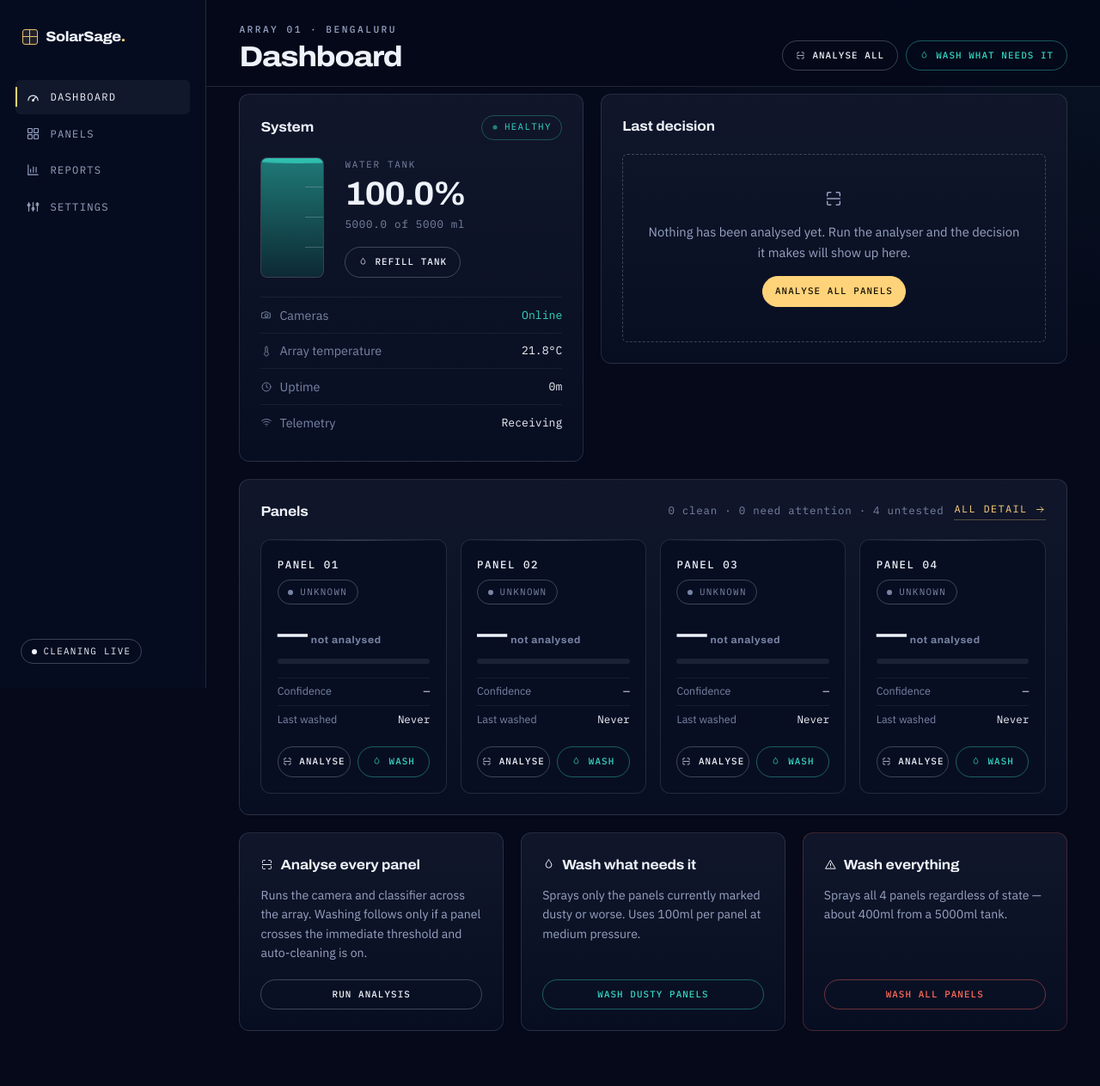
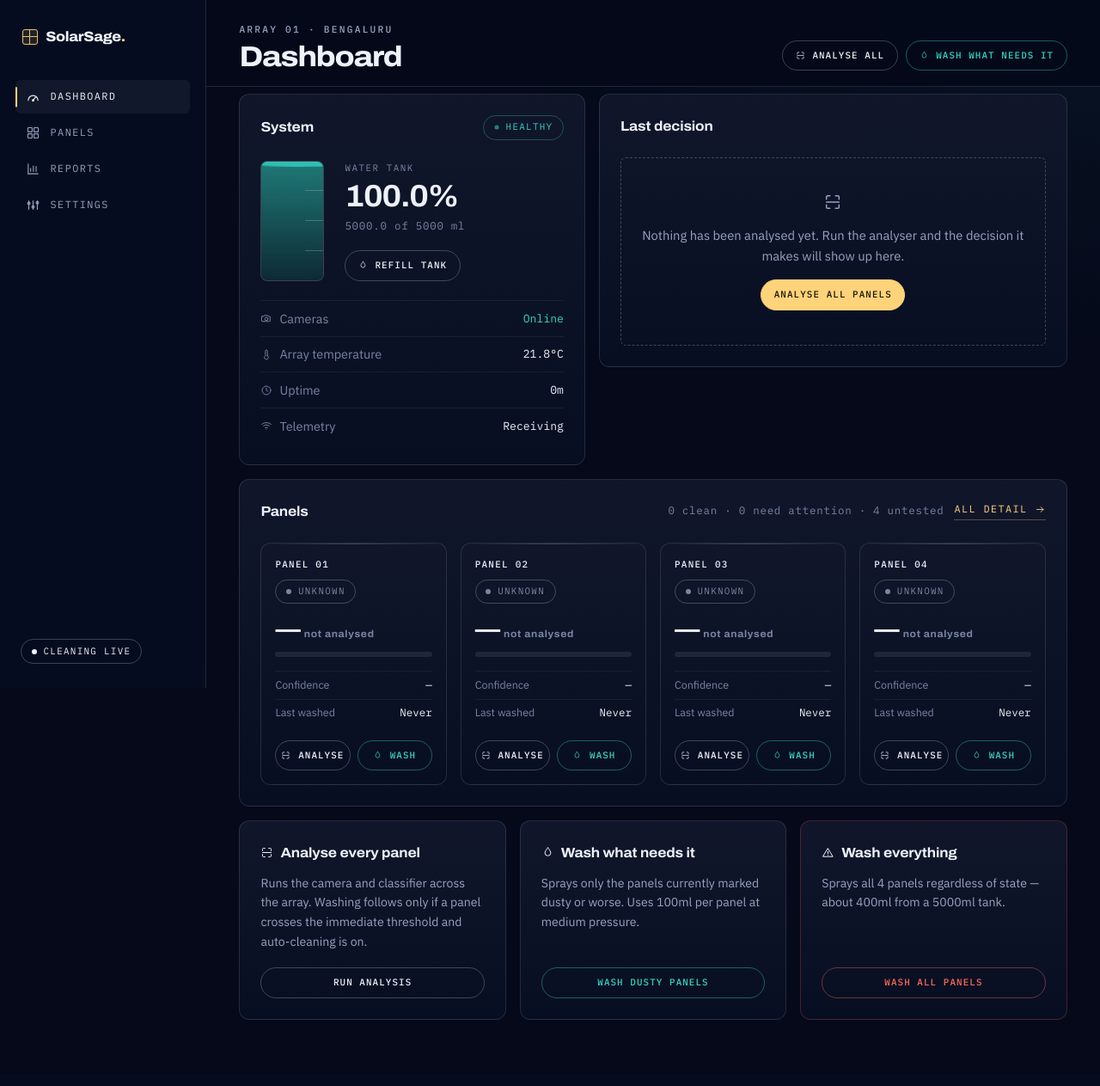
Before and after one commit to DEEPESH-845/SolarSage.Ai, a Flask app: page /dashboard in a window 1280 px wide. Shown: the whole page at 86% size. After the commit the page ends 1186 px from the top, so only its background shows below. Run offline with Flask 3, Linux system fonts and the light colour scheme.

Commit message:
feat: implement synthetic panel fixture generation and update dashboard UI styles

```diff
--- a/Frontend/static/css/console.css
+++ b/Frontend/static/css/console.css
@@ -47,8 +47,8 @@
   padding: 0.62rem 0.75rem;
   border-radius: var(--radius-sm);
   font-family: var(--font-mono);
-  font-size: 0.76rem;
-  letter-spacing: 0.1em;
+  font-size: 0.74rem;
+  letter-spacing: var(--control-track);
   text-transform: uppercase;
   color: var(--ink-dim);
   transition: color 0.25s var(--ease-out), background-color 0.25s var(--ease-out);
@@ -120,7 +120,7 @@ h1.topbar__title { font-size: clamp(1.6rem, 2.6vw, 2.2rem); margin-top: 0.45rem;
 .console-page {
   padding: 0.5rem clamp(1.25rem, 3vw, 2.5rem) 4rem;
   display: grid;
-  gap: 1.25rem;
+  gap: var(--space-4);
 }
 
 /* Grid and flex children default to min-width:auto, which lets a wide table push
@@ -240,7 +240,7 @@ h1.topbar__title { font-size: clamp(1.6rem, 2.6vw, 2.2rem); margin-top: 0.45rem;
 }
 
 .tankrow__facts { display: flex; flex-direction: column; gap: 0.4rem; align-items: flex-start; }
-.tankrow__value { font-size: 2.4rem; }
+
 .tankrow__facts .btn { margin-top: auto; }
 
 .decision__action {
@@ -293,14 +293,9 @@ h1.topbar__title { font-size: clamp(1.6rem, 2.6vw, 2.2rem); margin-top: 0.45rem;
 
 /* ------------------------------------------------------------ panel cards */
 
-.panelgrid { --grid-gap: 1rem; }
+
 
 .panelcard {
-  position: relative;
-  padding: 1.15rem;
-  border: 1px solid var(--line);
-  border-radius: var(--radius);
-  background: var(--wafer-800);
   overflow: hidden;
   transition: border-color 0.3s var(--ease-out);
 }
@@ -315,12 +310,20 @@ h1.topbar__title { font-size: clamp(1.6rem, 2.6vw, 2.2rem); margin-top: 0.45rem;
 
 .panelcard:hover { border-color: var(--line-strong); }
 
-.panelcard__id { font-size: 0.78rem; letter-spacing: 0.12em; text-transform: uppercase; white-space: nowrap; }
-.panelcard > header { flex-wrap: wrap; row-gap: 0.5rem; }
-.panelcard__dust { font-size: 2.1rem; margin: 1.1rem 0 0.7rem; }
+.panelcard__id { font-size: var(--micro-size); letter-spacing: var(--control-track); text-transform: uppercase; white-space: nowrap; }
+
+/* Stacked, not side by side: a wider status pill used to wrap on some cards and
+   not others, so the dust figures in one row no longer lined up. */
+.panelcard > header {
+  display: flex;
+  flex-direction: column;
+  align-items: flex-start;
+  gap: var(--space-2);
+}
+.panelcard__dust { margin: var(--space-4) 0 var(--space-3); }
 .panelcard__unit { font-size: 0.72rem; color: var(--ink-faint); margin-left: 0.3rem; letter-spacing: 0.06em; }
 .panelcard__dust { display: flex; align-items: baseline; }
-.panelcard__meter { margin-bottom: 1rem; }
+.panelcard__meter { margin-bottom: var(--space-4); }
 
 .panelcard__meta { font-size: 0.78rem; }
 
--- a/Frontend/static/css/core.css
+++ b/Frontend/static/css/core.css
@@ -66,6 +66,30 @@
   --radius-sm: 6px;
   --radius: 12px;
   --radius-lg: 20px;
+
+  /* Spacing: a 4px scale. Every gap, pad and margin comes from here, so rhythm
+     is a choice between eight values rather than a fresh decimal each time. */
+  --space-1: 0.25rem;
+  --space-2: 0.5rem;
+  --space-3: 0.75rem;
+  --space-4: 1rem;
+  --space-5: 1.5rem;
+  --space-6: 2rem;
+  --space-7: 3rem;
+  --space-8: 4rem;
+
+  /* Metrics: four sizes for a number, chosen by how much of the page it owns. */
+  --metric-xl: clamp(2.2rem, 5vw, 3.4rem);
+  --metric-lg: 2.25rem;
+  --metric-md: 1.75rem;
+  --metric-sm: 1.4rem;
+
+  /* Micro-type: one treatment for data labels, one for section eyebrows, one
+     for controls. Every uppercase-mono run picks one of these three. */
+  --micro-size: 0.68rem;
+  --micro-track: 0.14em;
+  --eyebrow-track: 0.2em;
+  --control-track: 0.12em;
 
   --shell: min(1240px, 92vw);
   --gutter: clamp(1.25rem, 4vw, 3rem);
@@ -136,12 +160,12 @@ h3.display { font-size: clamp(1.35rem, 2.4vw, 1.9rem); line-height: 1.05; }
   font-family: var(--font-mono);
   font-size: 0.7rem;
   font-weight: 500;
-  letter-spacing: 0.22em;
+  letter-spacing: var(--eyebrow-track);
   text-transform: uppercase;
   color: var(--ink-dim);
   display: flex;
   align-items: center;
-  gap: 0.7rem;
+  gap: var(--space-3);
 }
 
 .eyebrow::before {
@@ -170,8 +194,8 @@ h3.display { font-size: clamp(1.35rem, 2.4vw, 1.9rem); line-height: 1.05; }
 
 .label {
   font-family: var(--font-mono);
-  font-size: 0.68rem;
-  letter-spacing: 0.16em;
+  font-size: var(--micro-size);
+  letter-spacing: var(--micro-track);
   text-transform: uppercase;
   color: var(--ink-faint);
 }
@@ -183,7 +207,14 @@ h3.display { font-size: clamp(1.35rem, 2.4vw, 1.9rem); line-height: 1.05; }
   letter-spacing: -0.03em;
   font-variant-numeric: tabular-nums;
   line-height: 1;
+  font-size: var(--metric, var(--metric-md));
 }
+
+/* Pick the weight a number carries on the page, not a one-off size. */
+.numeral--xl { --metric: var(--metric-xl); }
+.numeral--lg { --metric: var(--metric-lg); }
+.numeral--md { --metric: var(--metric-md); }
+.numeral--sm { --metric: var(--metric-sm); }
 
 .text-sun { color: var(--sun); }
 .text-dust { color: var(--dust); }
@@ -203,7 +234,7 @@ h3.display { font-size: clamp(1.35rem, 2.4vw, 1.9rem); line-height: 1.05; }
 
 .stack > * + * { margin-top: var(--stack-gap, 1rem); }
 
-.grid { display: grid; gap: var(--grid-gap, 1.25rem); }
+.grid { display: grid; gap: var(--grid-gap, var(--space-4)); }
 .grid--2 { grid-template-columns: repeat(2, minmax(0, 1fr)); }
 .grid--3 { grid-template-columns: repeat(3, minmax(0, 1fr)); }
 .grid--4 { grid-template-columns: repeat(4, minmax(0, 1fr)); }
@@ -247,16 +278,25 @@ h3.display { font-size: clamp(1.35rem, 2.4vw, 1.9rem); line-height: 1.05; }
    surfaces
    -------------------------------------------------------------------------- */
 
+/* Every raised block on either page is this one surface. Components set
+   --card-pad when they need to sit tighter or looser; nothing else redeclares
+   the background, border or radius. */
+.card,
 .panel {
   position: relative;
   background:
-    linear-gradient(180deg, rgba(198, 208, 228, 0.045), rgba(198, 208, 228, 0)) ,
+    linear-gradient(180deg, rgba(198, 208, 228, 0.045), rgba(198, 208, 228, 0)),
     var(--wafer-800);
   border: 1px solid var(--line);
   border-radius: var(--radius);
-  padding: var(--panel-pad, 1.5rem);
+  padding: var(--card-pad, var(--space-5));
+  min-width: 0;
 }
 
+.card--tight,
+.panel--tight { --card-pad: var(--space-4); }
+.card--loose { --card-pad: var(--space-6); }
+.card--raised,
 .panel--raised { background-color: var(--wafer-700); }
 
 .panel__head {
@@ -264,8 +304,8 @@ h3.display { font-size: clamp(1.35rem, 2.4vw, 1.9rem); line-height: 1.05; }
   align-items: center;
   justify-content: space-between;
   flex-wrap: wrap;
-  gap: 0.75rem 1rem;
-  margin-bottom: 1.25rem;
+  gap: var(--space-3) var(--space-4);
+  margin-bottom: var(--space-5);
 }
 
 .panel__title {
@@ -381,8 +421,8 @@ h3.display { font-size: clamp(1.35rem, 2.4vw, 1.9rem); line-height: 1.05; }
   border: 1px solid var(--line-strong);
   border-radius: 999px;
   font-family: var(--font-mono);
-  font-size: 0.68rem;
-  letter-spacing: 0.12em;
+  font-size: var(--micro-size);
+  letter-spacing: var(--control-track);
   text-transform: uppercase;
   white-space: nowrap;
 }
@@ -462,8 +502,8 @@ h3.display { font-size: clamp(1.35rem, 2.4vw, 1.9rem); line-height: 1.05; }
 .toast__body { flex: 1; min-width: 0; }
 .toast__title {
   font-family: var(--font-mono);
-  font-size: 0.66rem;
-  letter-spacing: 0.16em;
+  font-size: var(--micro-size);
+  letter-spacing: var(--micro-track);
   text-transform: uppercase;
   color: var(--ink-faint);
   margin-bottom: 0.15rem;
@@ -530,9 +570,9 @@ table.data {
 
 table.data th {
   font-family: var(--font-mono);
-  font-size: 0.66rem;
+  font-size: var(--micro-size);
   font-weight: 500;
-  letter-spacing: 0.14em;
+  letter-spacing: var(--micro-track);
   text-transform: uppercase;
   color: var(--ink-faint);
   text-align: left;
```
Also changed, not shown: other parts of Frontend/static/css/console.css (+14 -19 lines), tests/test_system.py (+23 -0 lines), Backend/data/images/README.md (added), Backend/data/images/panel_01_test.jpg, Backend/data/images/panel_02_test.jpg, Backend/data/images/panel_03_test.jpg, Backend/data/images/panel_04_test.jpg.
